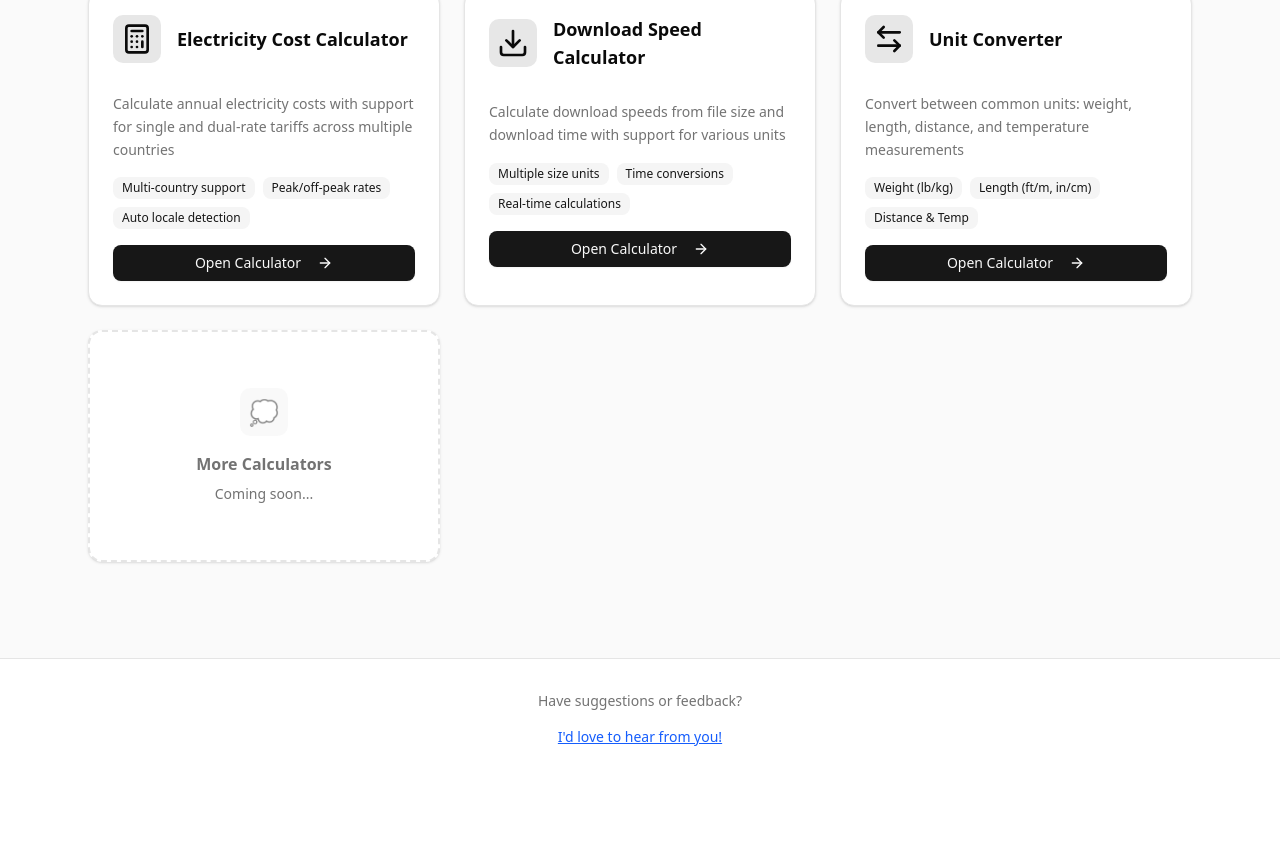
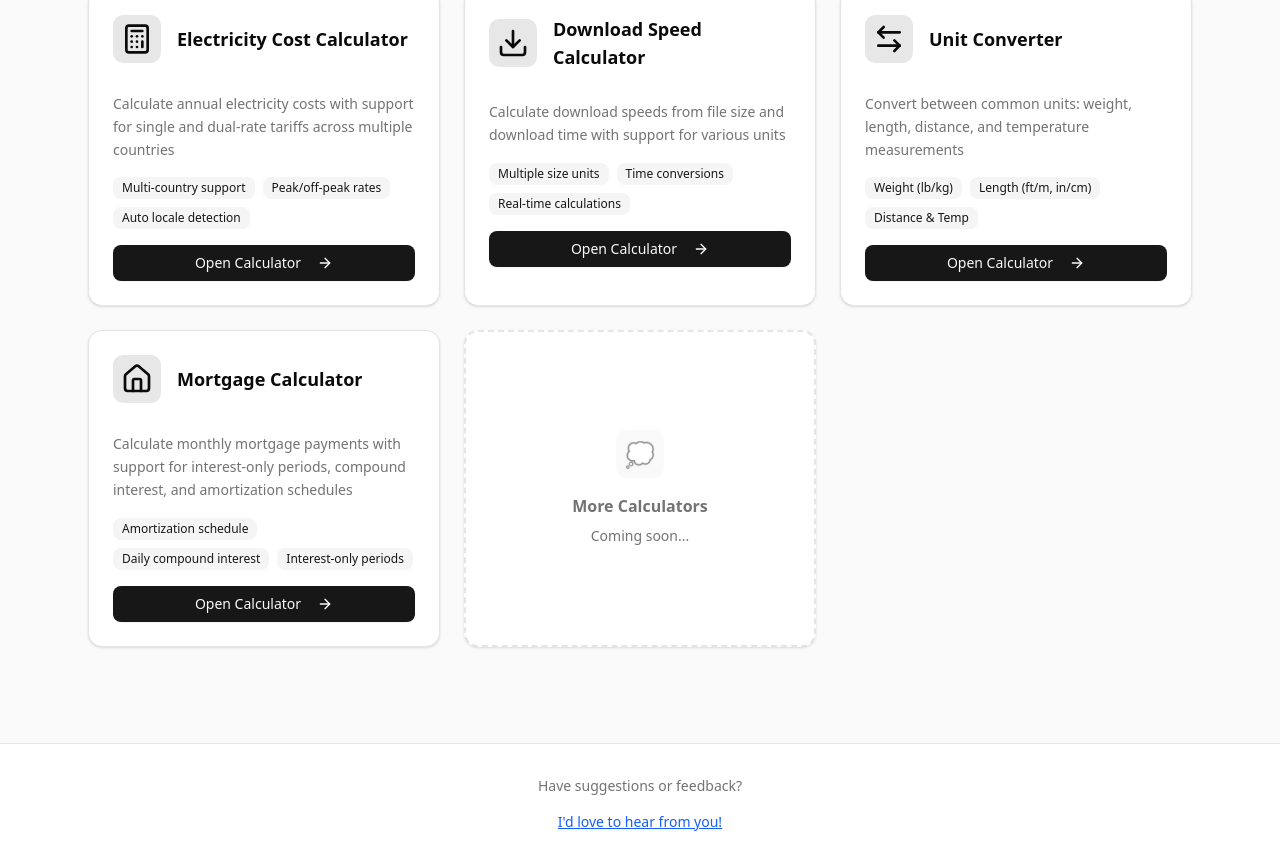
Before and after one commit to dlow-exp/tools2025, a Next.js app: page / in a window 1280 px wide. Shown: the part 655-1519 px from the top of the page. Before the commit the page ends 1434 px from the top, so only its background shows below. Built offline with nearby package versions, Linux system fonts and the light colour scheme; no server answers.

Commit message:
fix: add calculator to main page

```diff
--- a/app/page.tsx
+++ b/app/page.tsx
@@ -8,9 +8,9 @@ import {
 } from "@/components/ui/card";
 import { Button } from "@/components/ui/button";
 import { Badge } from "@/components/ui/badge";
-import { ArrowRight, Calculator, Download, ArrowLeftRight } from "lucide-react";
+import { ArrowRight, Calculator, Download, ArrowLeftRight, Home } from "lucide-react";
 
-export default function Home() {
+export default function HomePage() {
   const calculators = [
     {
       name: "Electricity Cost Calculator",
@@ -46,6 +46,18 @@ export default function Home() {
         "Weight (lb/kg)",
         "Length (ft/m, in/cm)",
         "Distance & Temp",
+      ],
+    },
+    {
+      name: "Mortgage Calculator",
+      description:
+        "Calculate monthly mortgage payments with support for interest-only periods, compound interest, and amortization schedules",
+      icon: <Home className="w-8 h-8" />,
+      href: "/calculator/mortgage",
+      features: [
+        "Amortization schedule",
+        "Daily compound interest",
+        "Interest-only periods",
       ],
     },
   ];
```
Also changed, not shown: 2 other files (tests, documents, lock files or other folders).
